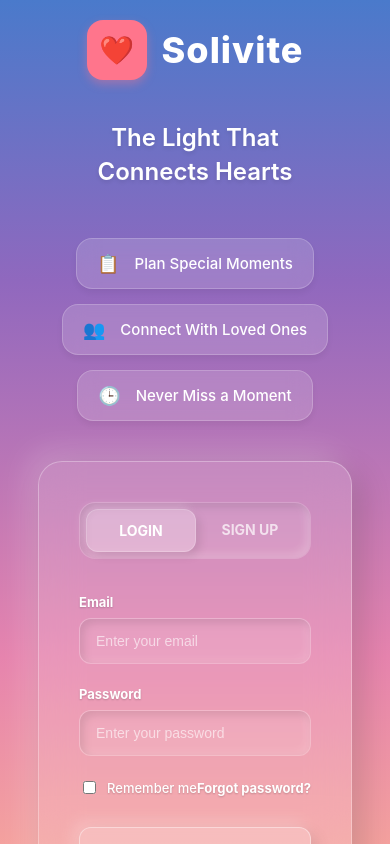
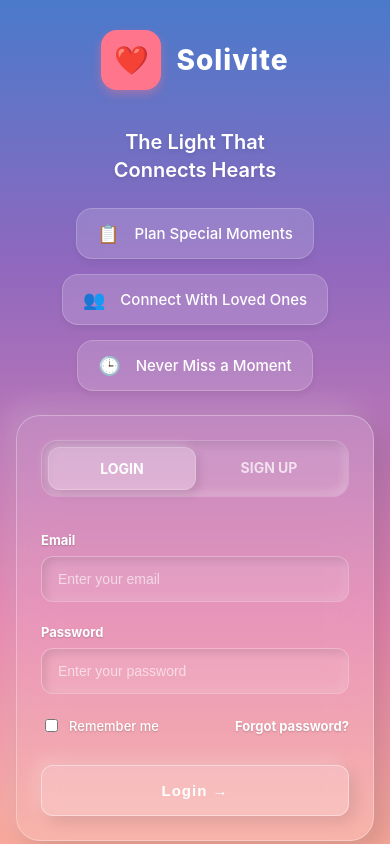
Before and after one commit to Inzuu0713/solivite, a Vue app: page /login in a window 390 px wide. Built offline with nearby package versions, Linux system fonts and the light colour scheme; no server answers; the HTML template or start-up script is replaced by a standard one.

Commit message:
Update Login.vue

```diff
--- a/src/components/Login.vue
+++ b/src/components/Login.vue
@@ -370,10 +370,15 @@ const handleLogin = async () => {
 }
 
 /* Responsive Design */
-@media (max-width: 850px) {
+@media (max-width: 768px) {
+  .auth-page {
+    padding: 16px;
+    align-items: flex-start;
+    padding-top: 30px;
+  }
   .split-layout-container {
     flex-direction: column;
-    gap: 40px;
+    gap: 24px;
   }
   .brand-section {
     align-items: center;
@@ -381,6 +386,20 @@ const handleLogin = async () => {
   }
   .features-list {
     align-items: center;
+    width: 100%;
+  }
+  .logo-text {
+    font-size: 28px;
+  }
+  .tagline {
+    font-size: 20px;
+    margin-bottom: 24px;
+  }
+  .form-card {
+    padding: 24px;
+  }
+  .form-section {
+    width: 100%;
   }
 }
 </style>
```
